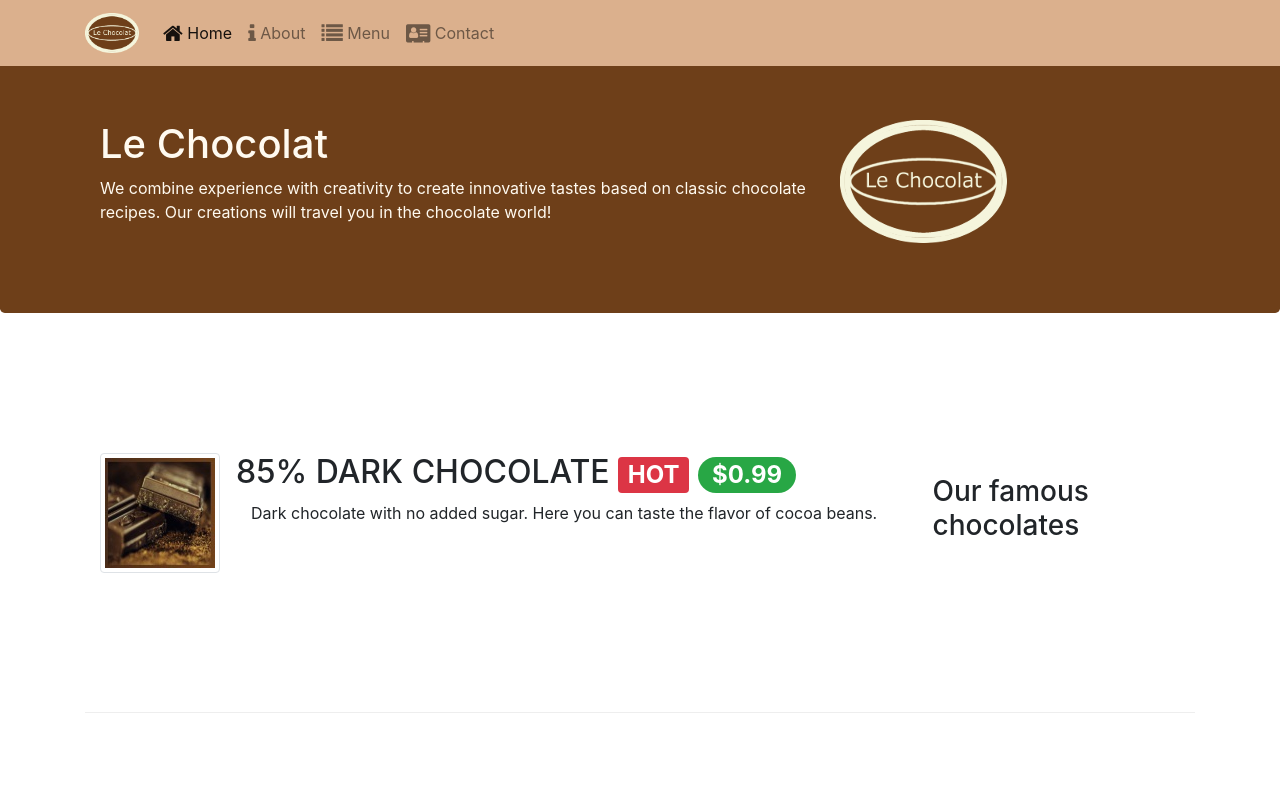
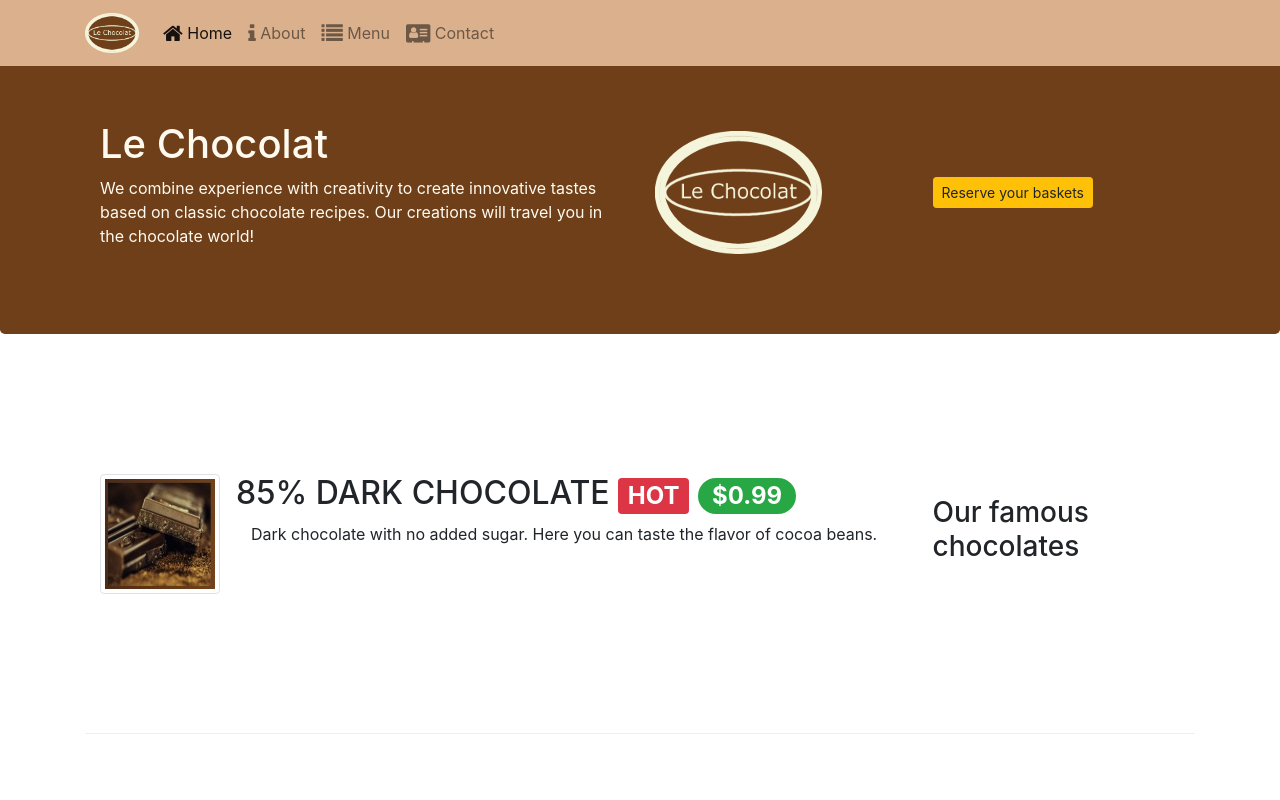
Before and after one commit to giannissterg/leChocolat, a website: page index.html in a window 1280 px wide. Shown: the top 800 px of the page. Drawn offline with nearby package versions, Linux system fonts and the light colour scheme.

Commit message:
Bootstrap Assignment 9 Task 2

```diff
--- a/index.html
+++ b/index.html
@@ -52,16 +52,20 @@
     <!-- HEADER -->
     <header class="jumbotron">
         <div class="container">
-            <div class="row row-header">
+            <div class="row row-header align-items-center">
 
-                <div class="col-12 col-sm-8">
+                <div class="col-12 col-sm-6">
                     <h1>Le Chocolat</h1>
                     <p>We combine experience with creativity to create innovative tastes based on classic chocolate
                         recipes. Our creations will travel you in the chocolate world!</p>
                 </div>
 
-                <div class="col col-sm">
+                <div class="col col-sm-3">
                     <img src="images/logo.png" class="img-fluid">
+                </div>
+
+                <div class="col col-sm-3">
+                    <a class="btn btn-sm btn-warning" href="#bskt">Reserve your baskets</a>
                 </div>
 
             </div>
@@ -139,7 +143,7 @@
         </div>
 
         <!--4th row-->
-        <div class="row row-content justify-content-center align-items-center">
+        <div class="row row-content justify-content-center align-items-center" id="bskt">
             <div class="col col-sm-8 col-12 ">
                 <div class="card mb-3">
                     <div class="card-header bg-warning">Reserve your baskets</div>
```
